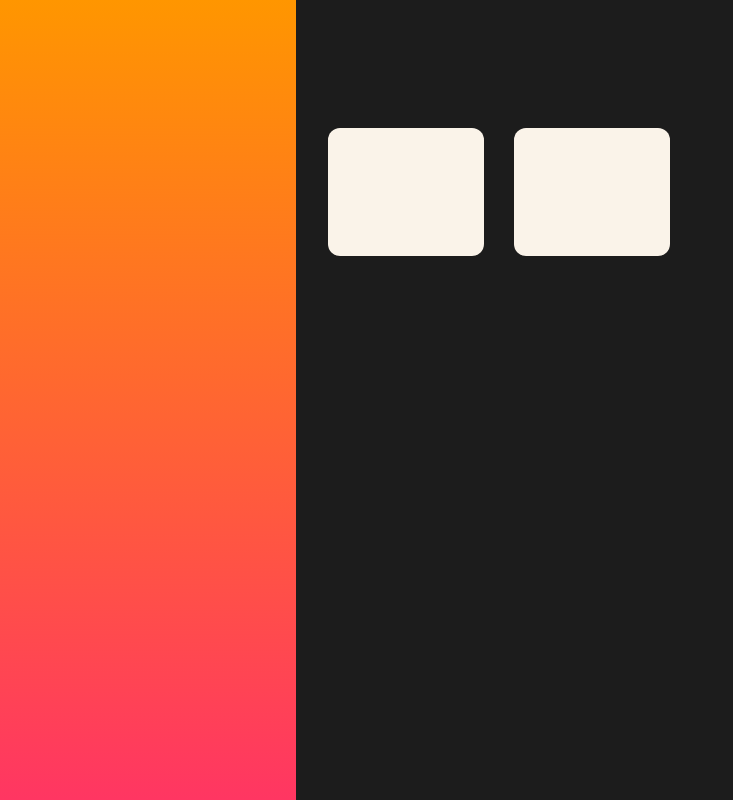
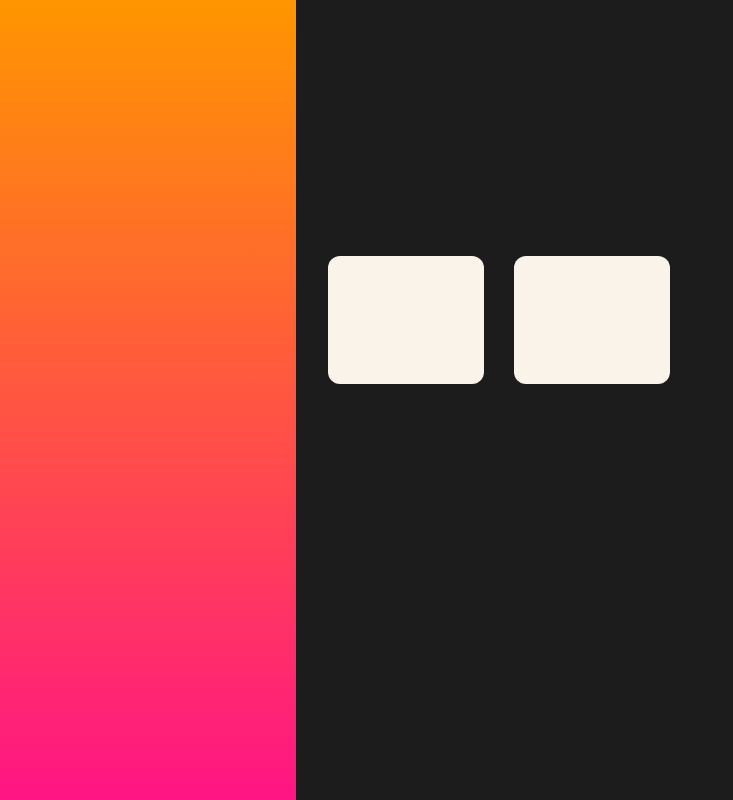
Before and after one commit to alexkior/seagulendar, a React (Vite) app in the folder client/: page / in a window 1280 px wide. Shown: the top 800 px of the page, without its empty margins (0-733 px from the left). Built offline with nearby package versions, Linux system fonts and the light colour scheme.

Commit message:
Fix layout

```diff
--- a/client/src/components/Calendar/Calendar.module.scss
+++ b/client/src/components/Calendar/Calendar.module.scss
@@ -4,7 +4,7 @@
   grid-row-start: 3;
   display: grid;
   grid-template-columns: repeat(7, 154px);
-  grid-template-rows: repeat(7, 128px);
+  grid-template-rows: repeat(auto-fill, 128px);
   justify-items: stretch;
   align-content: stretch;
   gap: 32px;
--- a/client/src/components/Sidebar/Sidebar.module.scss
+++ b/client/src/components/Sidebar/Sidebar.module.scss
@@ -9,9 +9,21 @@
   background: linear-gradient(180deg, #FF9600 0%, #FF0099 100%, #FF2E6A 100%);
   display: grid;
   grid-template-columns: repeat(7, 1fr);
-  grid-template-rows: repeat(8, 128px);
+  grid-template-rows: repeat(auto-fill, 128px);
   justify-items: stretch;
   align-content: stretch;
   gap: 32px;
 
 }
+
+.Sidebar__title {
+
+}
+
+.Sidebar__subtitle {
+
+}
+
+.Sidebar__section {
+
+}
--- a/client/src/layouts/MainLayout/MainLayout.module.scss
+++ b/client/src/layouts/MainLayout/MainLayout.module.scss
@@ -7,6 +7,6 @@
   width: 100%;
   display: grid;
   grid-template-columns: repeat(4, 1fr);
-  grid-template-rows: 128px;
+  grid-template-rows: repeat(auto-fill, 128px);
   column-gap: 32px;
 }
```
